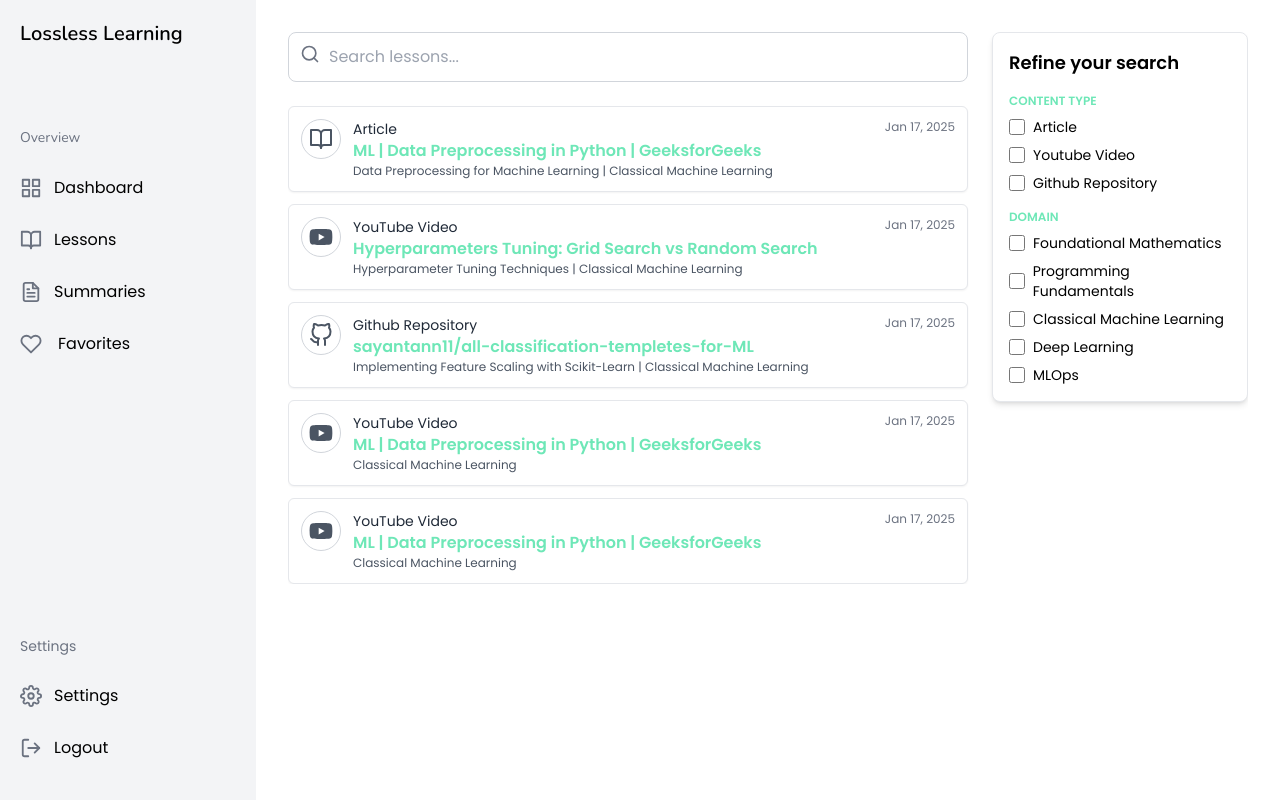
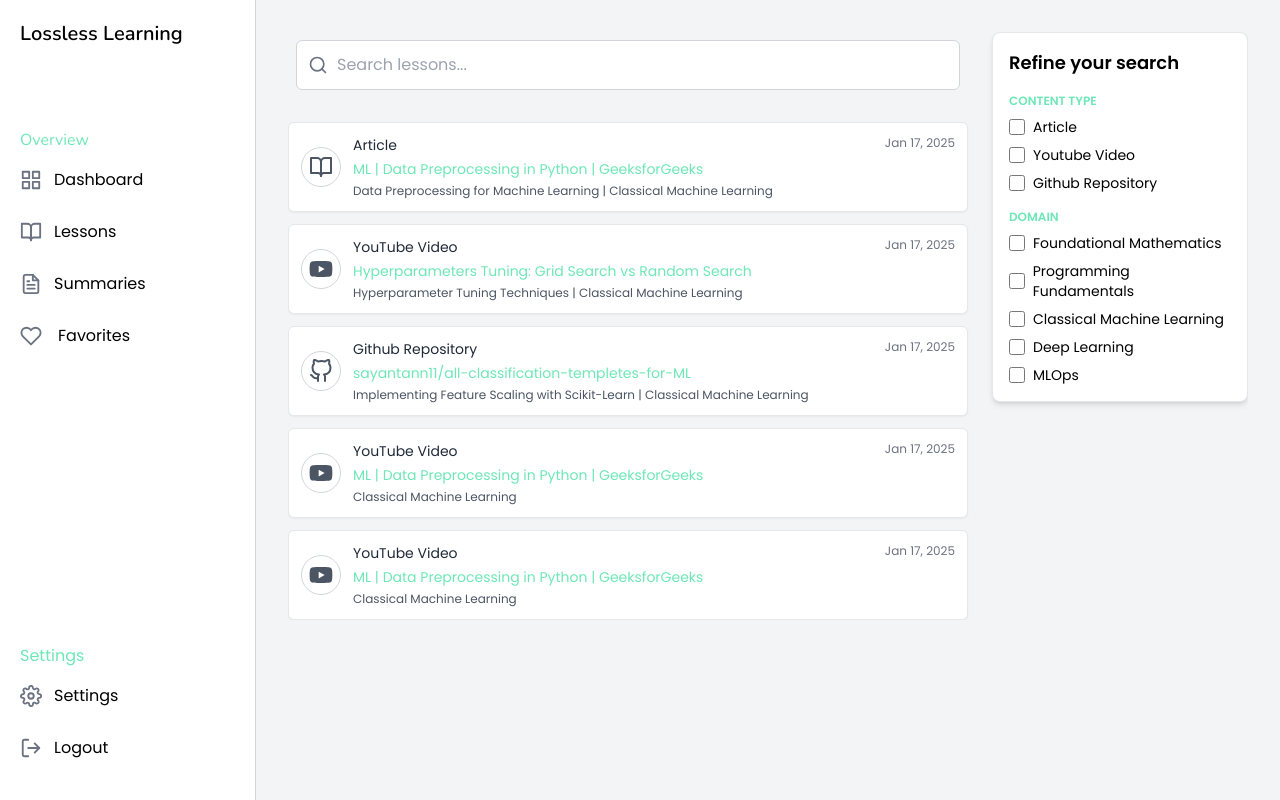
Before and after one commit to AnirudhKakati/lossless-learning, a React (Vite) app in the folder react-app/: page /summary in a window 1280 px wide. Built offline with nearby package versions, Linux system fonts and the light colour scheme.

Commit message:
Fix background color and search bar animation

```diff
--- a/react-app/src/App.jsx
+++ b/react-app/src/App.jsx
@@ -11,11 +11,13 @@
 
 export default function App() {
   return (
+    <div className = "bg-gray-100">
       <Router>
           <Routes>
             <Route path="/" element={<Home />} />
             <Route path="/summary" element={<Summary />} />
           </Routes>
       </Router>
+    </div>
 );
 }
--- a/react-app/src/components/Navbar.jsx
+++ b/react-app/src/components/Navbar.jsx
@@ -4,10 +4,10 @@
 
 export default function Navbar() {
     return (
-      <aside className="fixed left-0 top-0 h-full w-64 bg-gray-100 text-black p-5 flex flex-col justify-between">
+      <aside className="fixed left-0 top-0 h-full w-64 bg-white border-r border-gray-300 text-black p-5 flex flex-col justify-between">
       <div>
         <h2 className="text-xl font-serif font-bold mb-20">Lossless Learning</h2>
-        <h3 className="text-sm font-serif mb-5 text-gray-500">Overview</h3>
+        <h3 className="text-m font-serif mb-2 text-emerald-300">Overview</h3>
         <nav>
           <ul>
             <li className="mb-2 flex items-center gap-1">
@@ -30,7 +30,7 @@
         </nav>
       </div>
       <div>
-        <h3 className="text-sm mb-5 text-gray-500">Settings</h3>
+        <h3 className="text-m mb-2 text-emerald-300">Settings</h3>
         <nav>
           <ul>
             <li className="mb-2 flex items-center gap-1">
--- a/react-app/src/components/SearchBar.jsx
+++ b/react-app/src/components/SearchBar.jsx
@@ -2,13 +2,13 @@
 
 export default function SearchBar() {
     return (
-        <div className="relative w-full mb-6">
-                    <input
-                        type="text"
-                        placeholder="Search lessons..."
-                        className="w-full p-3 pl-10 border border-gray-300 rounded-lg focus:outline-none focus:ring-2 focus:ring-emerald-300"
-                    />
-            <FiSearch className="absolute left-3 top-3 w-5 h-5 text-gray-500" />
-        </div>
+        <div className="relative w-full mb-6 bg-gray-100 p-2 rounded-lg overflow-hidden">
+        <input
+          type="text"
+          placeholder="Search lessons..."
+          className="w-full p-3 pl-10 border border-gray-300 rounded-md focus:outline-none focus:border-emerald-300 transition-colors duration-2000"
+        />
+        <FiSearch className="absolute left-5 top-1/2 -translate-y-1/2 w-5 h-5 text-gray-500" />
+      </div>
     );
 }
--- a/react-app/src/components/SearchFilter.jsx
+++ b/react-app/src/components/SearchFilter.jsx
@@ -1,5 +1,6 @@
 export default function SearchFilter() {
     return (
+        <div className="bg-gray-100">
         <div className="w-64 p-4 border rounded-lg shadow-md bg-white h-fit">
         <h2 className="text-lg font-bold">Refine your search</h2>
         <div className="mt-4">
@@ -35,5 +36,6 @@
           </ul>
         </div>
       </div>
+      </div>
     );
   }
--- a/react-app/src/components/SearchResults.jsx
+++ b/react-app/src/components/SearchResults.jsx
@@ -7,56 +7,53 @@
       title: "ML | Data Preprocessing in Python | GeeksforGeeks",
       description: "Data Preprocessing for Machine Learning | Classical Machine Learning",
       date: "Jan 17, 2025",
-      icon: <FiBookOpen size={24} className="text-gray-600" />,
+      icon: <FiBookOpen size={24} className="text-gray-600 transition-colors duration-200 group-hover:text-emerald-300" />,
     },
     {
       type: "YouTube Video",
       title: "Hyperparameters Tuning: Grid Search vs Random Search",
       description: "Hyperparameter Tuning Techniques | Classical Machine Learning",
       date: "Jan 17, 2025",
-      icon: <FaYoutube size={24} className="text-gray-600" />,
+      icon: <FaYoutube size={24} className="text-gray-600 transition-colors duration-200 group-hover:text-emerald-300" />,
     },
     {
       type: "Github Repository",
       title: "sayantann11/all-classification-templetes-for-ML",
       description: "Implementing Feature Scaling with Scikit-Learn | Classical Machine Learning",
       date: "Jan 17, 2025",
-      icon: <FiGithub size={24} className="text-gray-600" />,
+      icon: <FiGithub size={24} className="text-gray-600 transition-colors duration-200 group-hover:text-emerald-300" />,
     },
     {
       type: "YouTube Video",
       title: "ML | Data Preprocessing in Python | GeeksforGeeks",
       description: "Classical Machine Learning",
       date: "Jan 17, 2025",
-      icon: <FaYoutube size={24} className="text-gray-600" />,
+      icon: <FaYoutube size={24} className="text-gray-600 transition-colors duration-200 group-hover:text-emerald-300" />,
     },
     {
       type: "YouTube Video",
       title: "ML | Data Preprocessing in Python | GeeksforGeeks",
       description: "Classical Machine Learning",
       date: "Jan 17, 2025",
-      icon: <FaYoutube size={24} className="text-gray-600" />,
+      icon: <FaYoutube size={24} className="text-gray-600 transition-colors duration-200 group-hover:text-emerald-300" />,
     },
 ];
 
 
 export default function SearchResults() {
     return (
-        <div className="space-y-3">
+    <div className="space-y-3 bg-gray-100">
       {resources.map((resource, index) => (
         <div
           key={index}
-                  className="group p-3 flex gap-3 border rounded-md shadow-sm bg-white relative transition-colors duration-200 hover:border-emerald-300 hover:bg-emerald-50"
-                >
+          className="group p-3 flex items-center gap-3 border rounded-md shadow-sm bg-white relative transition-colors duration-200 hover:border-emerald-300 hover:bg-emerald-50">
           <p className="absolute top-3 right-3 text-gray-500 text-xs">{resource.date}</p>
           <div className="flex items-center justify-center w-10 h-10 rounded-full bg-white border border-gray-300 shrink-0 transition-colors duration-200 group-hover:border-emerald-300">
-                    <div className="flex items-center justify-center w-full h-full">
             {resource.icon}
           </div>
-                  </div>
           <div className="flex-1">
-                    <p className="text-gray-800 text-sm font-medium">{resource.type}</p>
-                    <p className="text-emerald-300 text-base font-semibold truncate">{resource.title}</p>
+            <p className="text-gray-800 text-sm mb-1 font-medium">{resource.type}</p>
+            <p className="text-emerald-300 mb-1 text-sm text-base truncate">{resource.title}</p>
             <p className="text-gray-600 text-xs truncate">{resource.description}</p>
           </div>
         </div>
--- a/react-app/src/index.css
+++ b/react-app/src/index.css
@@ -14,6 +14,9 @@
          hover:after:w-full font-sans;
 }
 
+html, body {
+  @apply bg-gray-100 text-black;
+}
 
 /* :root {
   font-family: system-ui, Avenir, Helvetica, Arial, sans-serif;
--- a/react-app/src/pages/Summary.jsx
+++ b/react-app/src/pages/Summary.jsx
@@ -5,10 +5,10 @@
 export default function Summary() {
 
     return (
-        <div className= "flex">
+        <div className= "flex bg-gray-100">
             <Navbar />
 
-            <main className = "ml-64 p-8 w-full">
+            <main className = "ml-64 p-8 w-full bg-gray-100">
 
                 <div className= "flex gap-6 w-full max-w-full overflow-hidden">
                     <div className = "flex-1 min-w-0">
```
Lines whose indentation alone changed are shown as unchanged.
